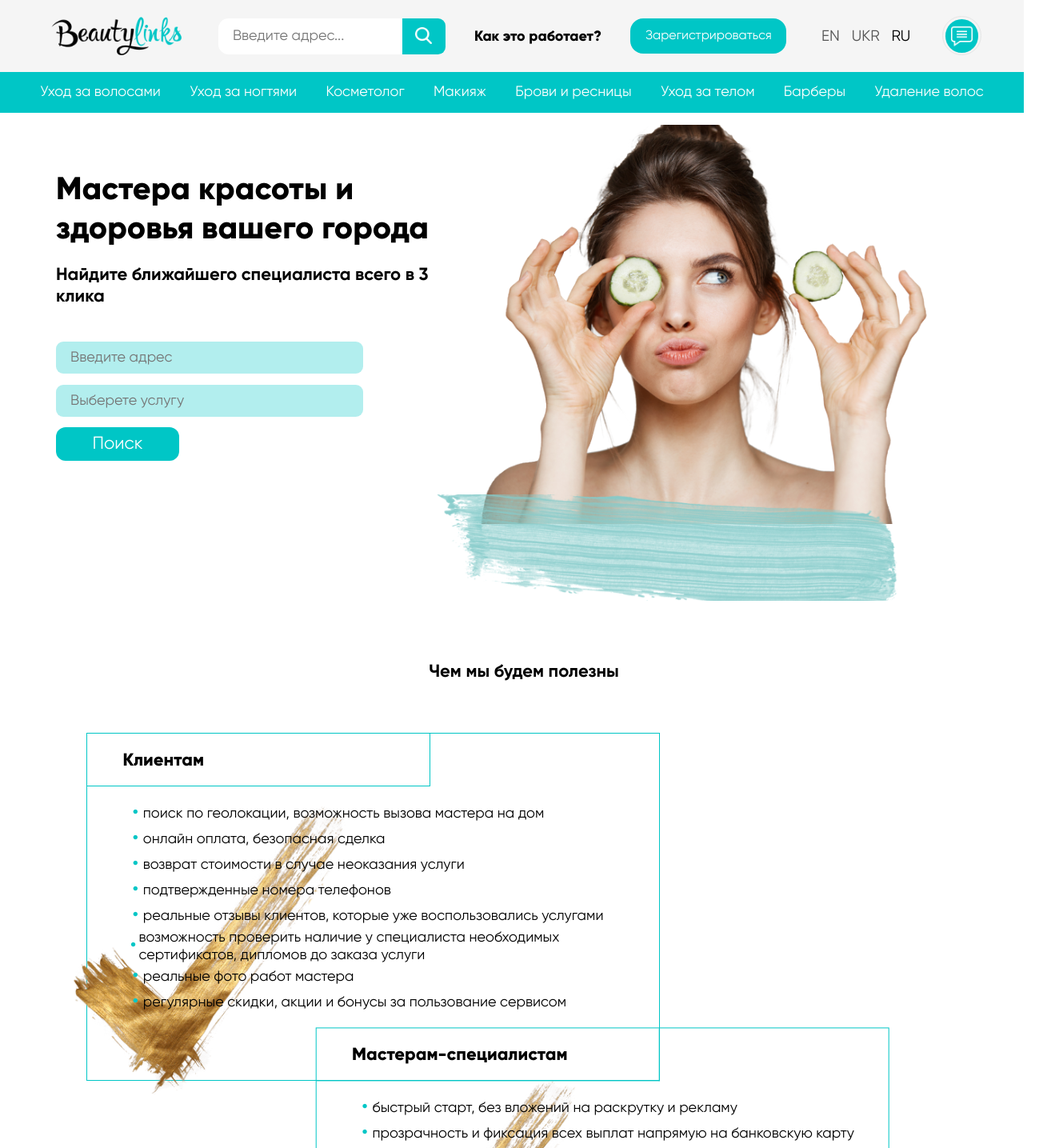
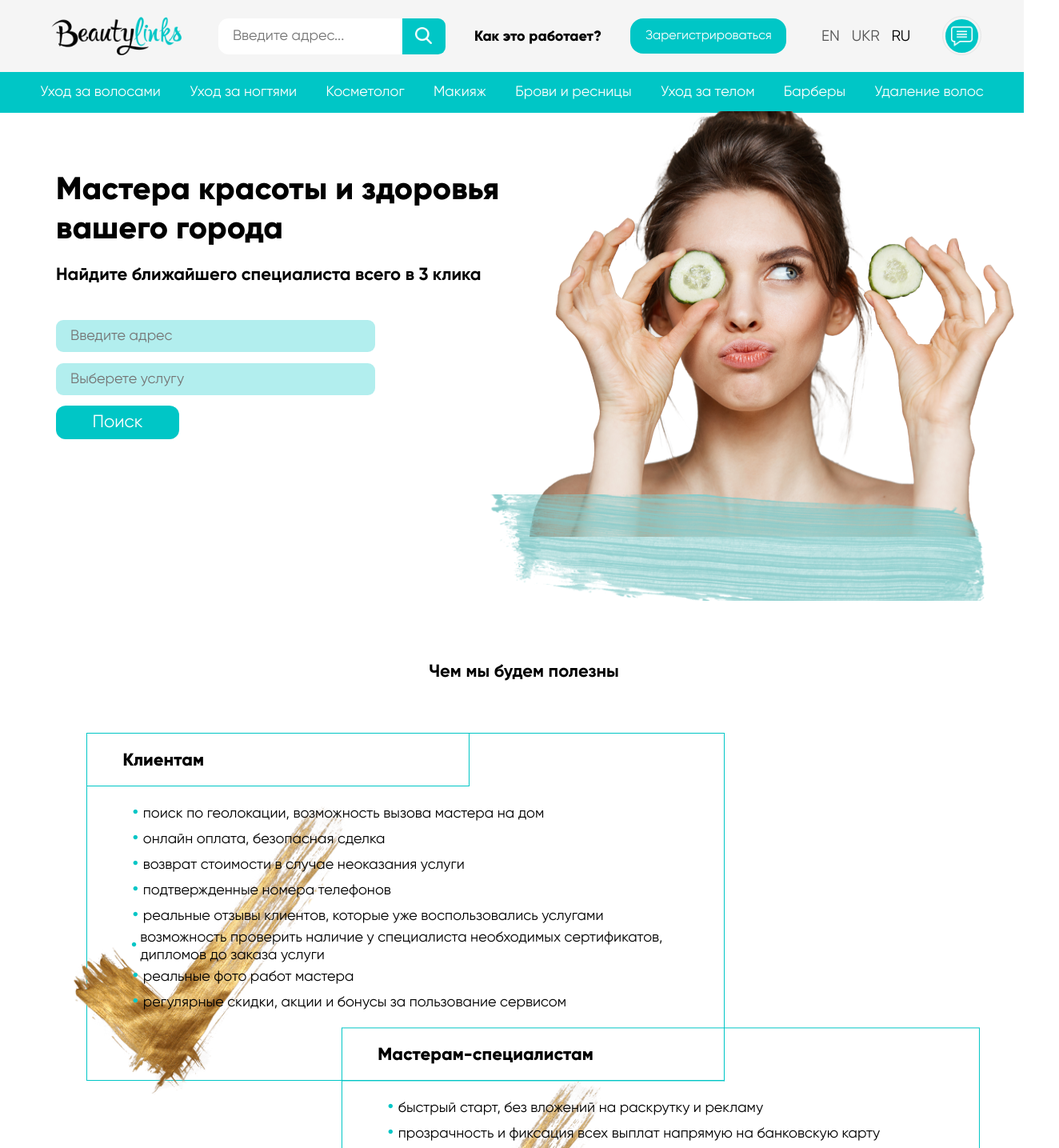
Before and after one commit to MykhailKo/beauty-links, a React (Create React App) app: page / in a window 1280 px wide. Shown: the top 1435 px of the page at 80% size, 1324 px wide, since content can reach past the window. Built offline with nearby package versions, Linux system fonts and the light colour scheme.

Commit message:
Sections width refactoring

```diff
--- a/src/components/Landing/MainSection/FirstScreen/first-screen.module.css
+++ b/src/components/Landing/MainSection/FirstScreen/first-screen.module.css
@@ -6,7 +6,7 @@
 }
 
 .titleBlock {
-    width: 40vw;
+    width: 50%;
     padding-top: 4em;
 }
 
@@ -24,7 +24,7 @@
 }
 
 .searchForm {
-    width: 30vw;
+    width: 35%;
     height: 9em;
     display: flex;
     flex-flow: column;
@@ -34,7 +34,7 @@
 }
 
 .imageBlock {
-    width: 49vw;
+    width: 60%;
     height: 37em;
 }
 
--- a/src/components/Landing/MainSection/InfoChecks/InfoChecks.module.css
+++ b/src/components/Landing/MainSection/InfoChecks/InfoChecks.module.css
@@ -7,7 +7,7 @@
 
 .checksBlockTop, .checksBlockBottom {
     position: relative;
-    width: 56vw;
+    width: 75%;
     border: 1px solid var(--main-blue);
 }
 
```
